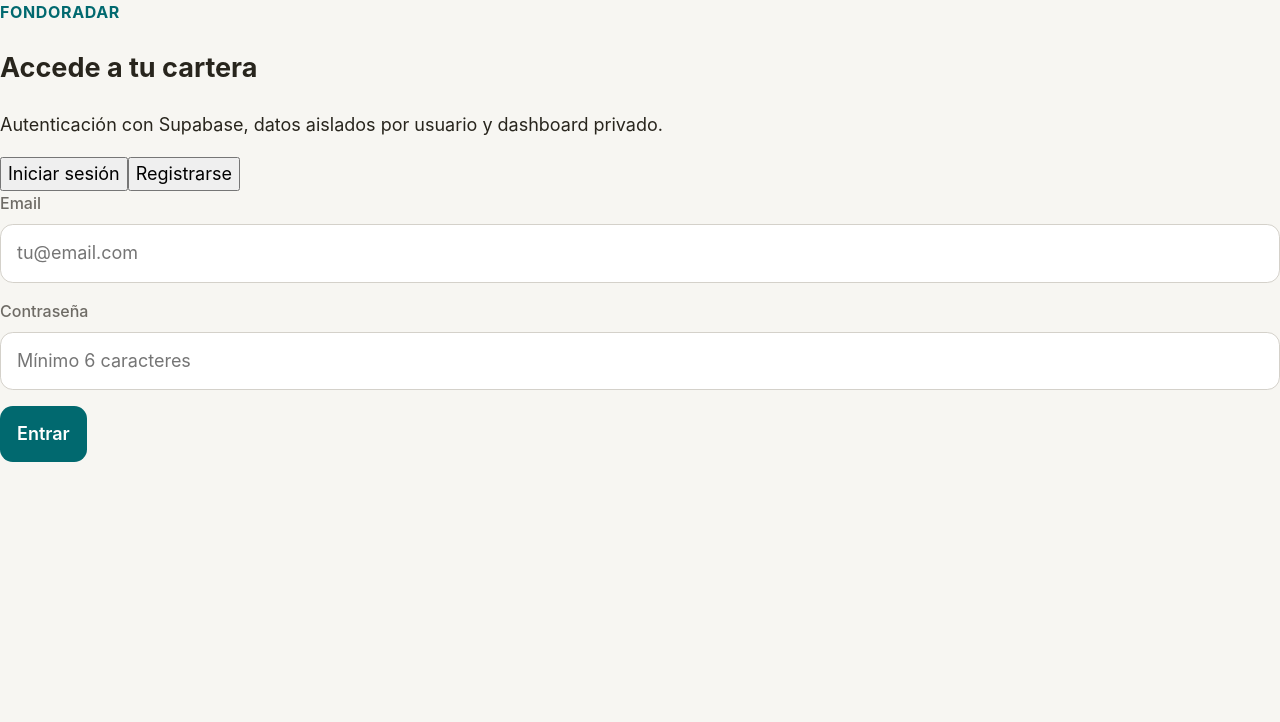
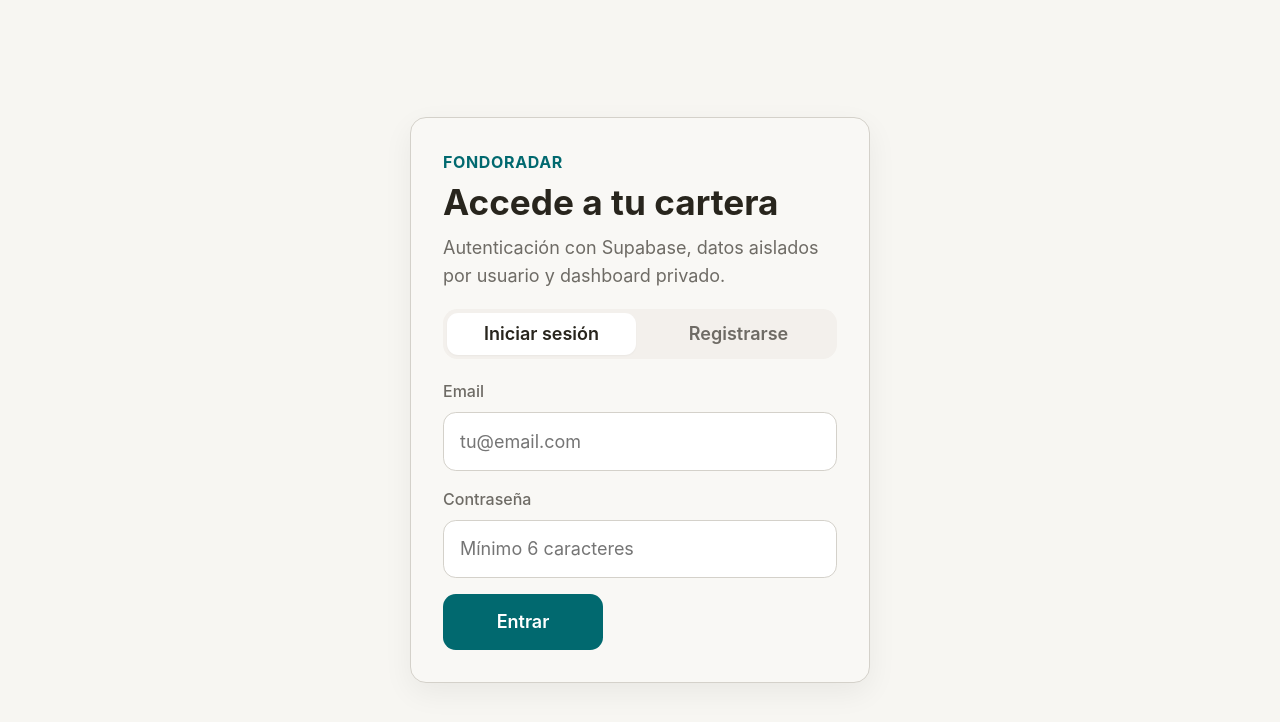
Before and after one commit to JuanmiR74/perplexity-xportfolio, a React (Vite) app: page /login in a window 1280 px wide. Shown: the top 722 px of the page. Built offline with nearby package versions, Linux system fonts and the light colour scheme; no server answers; a web font is replaced by a local one.

Commit message:
Update styles.css

```diff
--- a/src/styles.css
+++ b/src/styles.css
@@ -344,3 +344,137 @@ input:focus {
     grid-template-columns: repeat(4, minmax(0, 1fr));
   }
 }
+.auth-shell {
+  min-height: 100vh;
+  display: grid;
+  place-items: center;
+  padding: var(--space-6);
+}
+
+.auth-card {
+  width: min(100%, 460px);
+  padding: var(--space-8);
+  background: var(--color-surface);
+  border: 1px solid var(--color-border);
+  border-radius: var(--radius-lg);
+  box-shadow: var(--shadow-md);
+}
+
+.auth-top {
+  margin-bottom: var(--space-5);
+}
+
+.auth-top h1 {
+  margin: 0 0 var(--space-3);
+  font-size: var(--text-xl);
+  line-height: 1.1;
+}
+
+.auth-copy {
+  margin: 0;
+  color: var(--color-text-muted);
+}
+
+.auth-switch {
+  display: grid;
+  grid-template-columns: repeat(2, 1fr);
+  gap: var(--space-2);
+  margin-bottom: var(--space-5);
+  padding: var(--space-1);
+  background: var(--color-surface-offset);
+  border-radius: 0.9rem;
+}
+
+.auth-switch__button {
+  min-height: 42px;
+  border: 0;
+  border-radius: 0.7rem;
+  background: transparent;
+  color: var(--color-text-muted);
+  font-weight: 600;
+}
+
+.auth-switch__button.is-active {
+  background: white;
+  color: var(--color-text);
+  box-shadow: var(--shadow-sm);
+}
+
+.auth-submit {
+  min-width: 160px;
+}
+
+.app-header {
+  position: sticky;
+  top: 0;
+  z-index: 20;
+  background: color-mix(in srgb, var(--color-bg) 86%, white);
+  backdrop-filter: blur(12px);
+  border-bottom: 1px solid var(--color-divider);
+}
+
+.app-header__inner {
+  max-width: 1280px;
+  margin: 0 auto;
+  padding: 0.9rem var(--space-4);
+  display: flex;
+  align-items: center;
+  justify-content: space-between;
+  gap: var(--space-4);
+}
+
+.brand-lockup {
+  display: flex;
+  align-items: center;
+  gap: var(--space-3);
+}
+
+.brand-lockup p {
+  margin: 0;
+  color: var(--color-text-muted);
+  font-size: var(--text-sm);
+}
+
+.brand-mark {
+  width: 2.5rem;
+  height: 2.5rem;
+  border-radius: 0.8rem;
+  display: grid;
+  place-items: center;
+  background: var(--color-primary-soft);
+  color: var(--color-primary);
+}
+
+.brand-mark svg {
+  width: 1.35rem;
+  height: 1.35rem;
+}
+
+.header-user {
+  display: flex;
+  align-items: center;
+  gap: var(--space-4);
+}
+
+.header-user__meta {
+  display: grid;
+  gap: 0.15rem;
+  text-align: right;
+}
+
+.header-user__meta span {
+  color: var(--color-text-muted);
+  font-size: var(--text-sm);
+}
+
+@media (max-width: 720px) {
+  .app-header__inner,
+  .header-user {
+    flex-direction: column;
+    align-items: stretch;
+  }
+
+  .header-user__meta {
+    text-align: left;
+  }
+}
```
